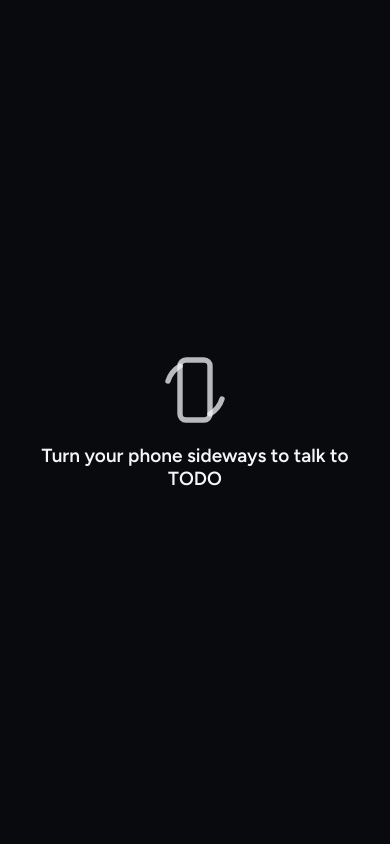
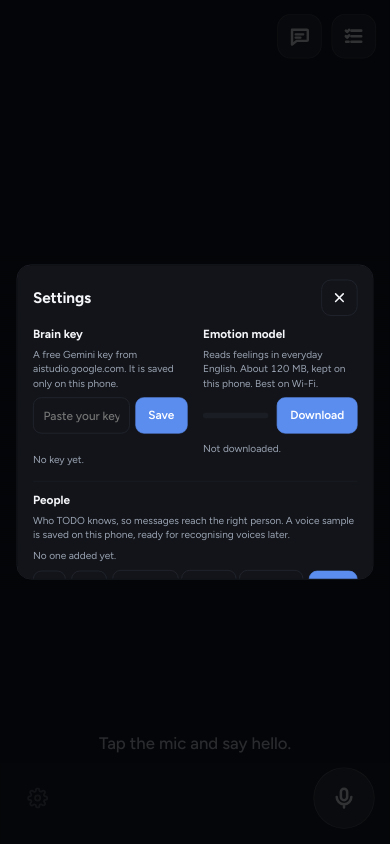
Before and after one commit to chiragpawar2/TODO, a plain HTML site: page todo-lists/phone/phone_page.html in a window 390 px wide. Drawn offline with Linux system fonts and the light colour scheme.

Commit message:
Phone app: works upright too, no more "turn your phone sideways"
The portrait notice and the landscape orientation lock are removed. The
screen now fits either way up: sideways it stays 480 px tall and as wide
as the phone's shape; upright it is 560 px wide and as tall as the
phone's shape, so text stays readable at phone scale. The face centres
vertically (it only uses the middle of its canvas, so it fits 560 wide),
and upright the list/messages buttons, mic, gear and caption are larger.
Checked by rendering 390x844 proportions (as 600x1298) and 844x390.

Co-Authored-By: Claude Opus 5.5 <noreply@anthropic.com>

```diff
--- a/todo-lists/phone/phone_page.html
+++ b/todo-lists/phone/phone_page.html
@@ -15,13 +15,13 @@ html,body{height:100%;margin:0;background:#080a0e;color:#f3f5f8;overflow:hidden;
 #stage .inner{position:relative;width:100%;height:100%}
 .screen{
   --s0:#080a0e; --s1:#121419; --s2:#1a1d24; --hl:#272b34; --t1:#f3f5f8; --t2:#9aa3b2; --t3:#646c7a;
-  --acc:#5b8def; --acc-ink:#ffffff; --ok:#5b8def; --danger:#ff6b6b; --sw:800px;
+  --acc:#5b8def; --acc-ink:#ffffff; --ok:#5b8def; --danger:#ff6b6b; --sw:800px; --sh:480px;
   position:absolute;left:50%;top:50%;width:800px;height:480px;transform:translate(-50%,-50%);transform-origin:center;
   background:var(--s0);overflow:hidden;contain:strict;
   font-family:var(--font);color:var(--t1);font-feature-settings:"tnum" 1;-webkit-font-smoothing:antialiased}
 
 /* the face: centred at home, a live face button in the top-right otherwise */
-#facebox{position:absolute;z-index:5;left:calc((var(--sw) - 800px) / 2);top:0;width:800px;height:480px;border-radius:0;overflow:hidden;
+#facebox{position:absolute;z-index:5;left:calc((var(--sw) - 800px) / 2);top:calc((var(--sh) - 480px) / 2);width:800px;height:480px;border-radius:0;overflow:hidden;
   transition:left .38s cubic-bezier(.2,.8,.2,1),top .38s cubic-bezier(.2,.8,.2,1),width .38s cubic-bezier(.2,.8,.2,1),height .38s cubic-bezier(.2,.8,.2,1),border-radius .38s}
 #facebox canvas{width:100%;height:100%;display:block;will-change:transform}
 #facebox::after{content:"";position:absolute;inset:0;pointer-events:none;
@@ -193,11 +193,20 @@ html,body{height:100%;margin:0;background:#080a0e;color:#f3f5f8;overflow:hidden;
 .pitem .btn{height:42px;font-size:15px;padding:0 12px}
 .mtrack i{display:block;height:100%;width:0;background:var(--acc);transition:width .2s}
 
-/* held upright: ask for landscape */
-#rotate{display:none;position:fixed;inset:0;z-index:100;background:#080a0e;color:#f3f5f8;flex-direction:column;align-items:center;justify-content:center;gap:18px;
-  font:600 19px var(--font);text-align:center;padding:24px}
-#rotate svg{width:72px;height:72px;color:rgba(243,245,248,.75)}
-@media (orientation:portrait) and (max-width:900px){#rotate{display:flex}}
+/* held upright: the screen grows taller instead of asking to rotate; the
+   face stays centred and the controls get bigger so they stay easy to tap */
+.screen.portrait .listbtn,.screen.portrait .msgbtn{width:64px;height:64px;border-radius:20px;top:20px}
+.screen.portrait .listbtn{right:20px}
+.screen.portrait .msgbtn{right:98px}
+.screen.portrait .listbtn svg,.screen.portrait .msgbtn svg{width:32px;height:32px}
+.screen.portrait #micbtn{width:88px;height:88px;right:22px;bottom:22px}
+.screen.portrait #micbtn svg{width:36px;height:36px}
+.screen.portrait #gear{width:60px;height:60px;left:24px;bottom:36px}
+.screen.portrait #gear svg{width:30px;height:30px}
+.screen.portrait .caption{font-size:24px;bottom:130px;padding:0 32px}
+.screen.portrait .mic{font-size:21px;bottom:130px;max-width:calc(var(--sw) - 48px)}
+.screen.portrait.ui #micbtn{width:72px;height:72px;right:18px;bottom:18px}
+.screen.portrait .bar .name{font-size:22px}
 @media (prefers-reduced-motion:reduce){#facebox,.mic,.track i{transition:none}#micbtn.on::before{animation:none}}
 </style>
 
@@ -256,18 +265,23 @@ html,body{height:100%;margin:0;background:#080a0e;color:#f3f5f8;overflow:hidden;
     </div>
   </div>
 </div></div>
-<div id="rotate" role="alert"><svg viewBox="0 0 24 24" fill="none" stroke="currentColor" stroke-width="1.8" stroke-linecap="round" stroke-linejoin="round"><rect x="7" y="2" width="10" height="20" rx="2"/><path d="M3 9a9 9 0 0 1 4-5M21 15a9 9 0 0 1-4 5"/></svg>Turn your phone sideways to talk to TODO</div>
 <!--FACE_AND_READER-->
 <script>
 (function(){
 "use strict";
-// Fit any phone held sideways: keep 480 px of height, widen the screen to the
-// phone's own shape, then scale it to fill the space inside the safe areas.
+// Fit the phone either way up. Sideways: 480 px tall, as wide as the phone's
+// shape. Upright: 800 px wide, as tall as the phone's shape. Then scale it to
+// fill everything inside the safe areas - no rotating needed.
 const stageEl=document.querySelector("#stage .inner"), screenEl=document.getElementById("screen");
 function fit(){
   const w=stageEl.clientWidth, h=stageEl.clientHeight; if(!w||!h) return;
-  const W=Math.max(800,Math.round(480*w/h)), k=Math.min(w/W,h/480);
-  screenEl.style.width=W+"px"; screenEl.style.setProperty("--sw",W+"px");
+  const upright=h>w;
+  // Upright uses a 560 px wide screen so text stays readable on a phone; the
+  // face still fits because the eyes and mouth use only the middle of its canvas.
+  const W=upright?560:Math.max(800,Math.round(480*w/h)), H=upright?Math.max(480,Math.round(560*h/w)):480, k=Math.min(w/W,h/H);
+  screenEl.style.width=W+"px"; screenEl.style.height=H+"px";
+  screenEl.style.setProperty("--sw",W+"px"); screenEl.style.setProperty("--sh",H+"px");
+  screenEl.classList.toggle("portrait",upright);
   screenEl.style.transform="translate(-50%,-50%) scale("+k+")";
 }
 new ResizeObserver(fit).observe(stageEl); addEventListener("orientationchange",()=>setTimeout(fit,250)); fit();
@@ -1072,7 +1086,7 @@ function talkUI(on){ listening=on; $("#micbtn").classList.toggle("on",on); $("#m
   $("#mic").classList.toggle("on",on); $("#screen").classList.toggle("listening",on); }
 function armSilence(ms){ clearTimeout(silenceT); silenceT=setTimeout(finishTurn,ms); }
 function finishTurn(){ clearTimeout(silenceT); endTurn=true; try{ rec&&rec.stop(); }catch(e){} }
-function goFull(){ try{ const d=document.documentElement; if(!document.fullscreenElement&&d.requestFullscreen) d.requestFullscreen().then(()=>{ try{ screen.orientation.lock("landscape").catch(()=>{}); }catch(e){} }).catch(()=>{}); }catch(e){} }
+function goFull(){ try{ const d=document.documentElement; if(!document.fullscreenElement&&d.requestFullscreen) d.requestFullscreen().catch(()=>{}); }catch(e){} }
 async function talk(){
   audioCtx(); goFull();
   if(live.on){ liveStop(); return; }
```
